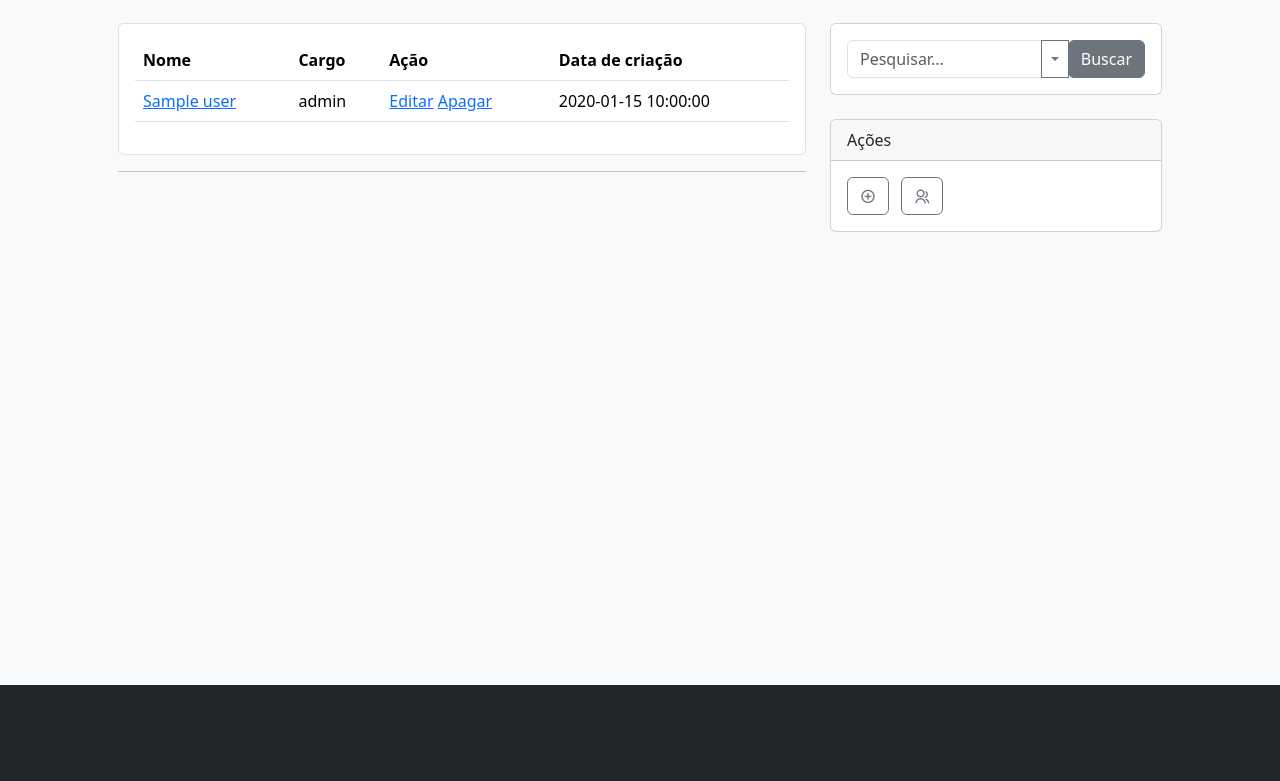
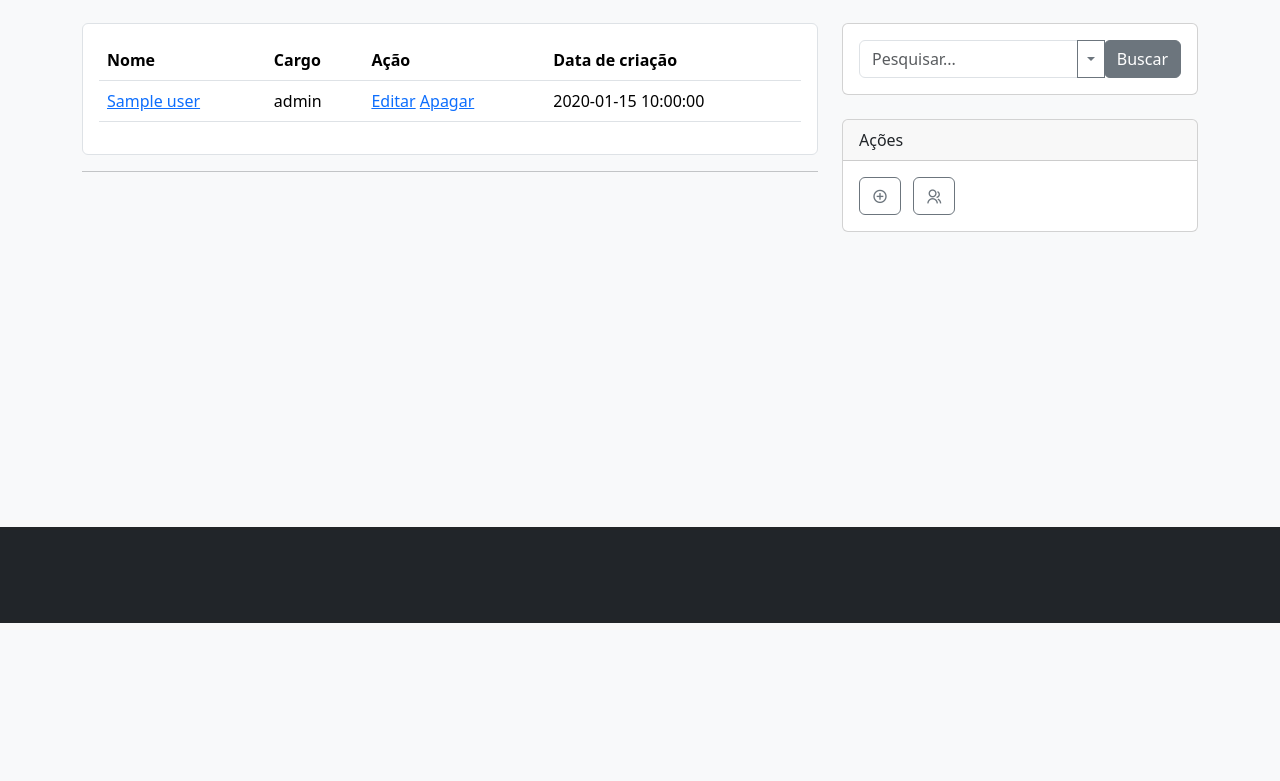
Before and after one commit to evieri/Blog, a CakePHP app: the page made by app/View/Users/index.ctp in a window 1280 px wide. Shown: the part 177-958 px from the top of the page. After the commit the page ends 800 px from the top, so only its background shows below. Run offline with PHP 8.4 and a stand-in for CakePHP, Linux system fonts and the light colour scheme; the template is opened without the code that fills it: most values are stand-ins (such as "Sample title", 1, 10 or a date in 2020); data that the repository does not hold is empty; some libraries are stand-ins or nearby versions.

Commit message:
alterando views

```diff
--- a/app/Config/core.php
+++ b/app/Config/core.php
@@ -228,6 +228,7 @@
  */
 	Configure::write('Session', array(
 		'defaults' => 'php',
+		'cookie' => 'blog',
 		'timeout' => 60,
 
 	));
--- a/app/Controller/UsersController.php
+++ b/app/Controller/UsersController.php
@@ -12,7 +12,7 @@ class UsersController extends AppController {
 	public function login() {
 		if ($this->request->is('post')) {
 			if ($this->Auth->login()) {
-				return $this->redirect('/');
+				return $this->redirect($this->Auth->redirectUrl());
 			}
 			$this->Flash->error('Credenciais inválidas, por favor, tente novamente.');
 		}
--- a/app/View/Layouts/default.ctp
+++ b/app/View/Layouts/default.ctp
@@ -43,7 +43,7 @@
 	</script>
 
 </head>
-<body>
+<body class="min-vh-100 d-flex flex-column">
 <!--<body style="font-family: Syne, sans-serif;">-->
 
 <!--==================== HEADER ====================-->
@@ -60,7 +60,7 @@
 				<!-- Login -->
 				<?php if (!empty($authUser)): ?>
 
-				<a type="button" href="/users/view/<?= $authUser['id'] ?>" class="btn badge d-flex align-items-center p-1 pe-2 text-dark-emphasis bg-dark-subtle border border-dark-subtle rounded-pill">
+				<a type="button" href="/users/edit/<?= $authUser['id'] ?>" class="btn badge d-flex align-items-center p-1 pe-2 text-dark-emphasis bg-dark-subtle border border-dark-subtle rounded-pill">
 					<img class="rounded-circle me-1" width="24" height="24" src="https://github.com/mdo.png" alt=""><?= $authUser['name'] ?>
 				</a>
 
@@ -79,12 +79,12 @@
 </header>
 
 <!--==================== MAIN ====================-->
-<main id="content" class="min-vh-100 bg-body-tertiary">
+<main id="content" class="bg-body-tertiary flex-fill">
 	<?= $this->Flash->render(); ?>
 	<?= $this->fetch('content'); ?>
 </main>
 
-<footer class="py-5 bg-dark text-light">
+<footer class="p-5 bg-dark text-light">
 
 	<?php
 		echo $this->element('sql_dump');
--- a/app/View/Posts/index.ctp
+++ b/app/View/Posts/index.ctp
@@ -184,4 +184,8 @@
 	if($this->request->is('ajax')) {
 		echo $this->Js->writeBuffer();
 	}
+
+	$this->Js->buffer('$(".stretched-link").append(\'<svg class="bi" xmlns="http://www.w3.org/2000/svg" viewBox="0 0 24 24" fill="currentColor"><path d="M13.1717 12.0007L8.22192 7.05093L9.63614 5.63672L16.0001 12.0007L9.63614 18.3646L8.22192 16.9504L13.1717 12.0007Z"></path></svg>\');');
+
+
 ?>
--- a/app/View/Users/index.ctp
+++ b/app/View/Users/index.ctp
@@ -19,10 +19,10 @@
 		</div>
 	</div>
 
-	<div class="row m-4">
+	<div class="row my-4">
 		<div class="col-md-8">
 
-			<!--==================== POSTS ====================-->
+			<!--==================== USUÁRIOS ====================-->
 
 			<div class=" p-3 bg-body rounded border">
 				<table class="table table-hover">
@@ -127,3 +127,7 @@
 	</div>
 
 </div>
+
+<?php
+	$this->Js->buffer('$(".message").addClass("alert alert-danger alert-dismissible fade show container mt-4 ").attr("role", "alert").prepend(\'<i class="ri-alert-fill"> </i>\').append(\'<button type="button" class="btn-close" data-bs-dismiss="alert"></button>\');');
+?>
```
Also changed, not shown: app/View/Users/login.ctp (+8 -0 lines).
